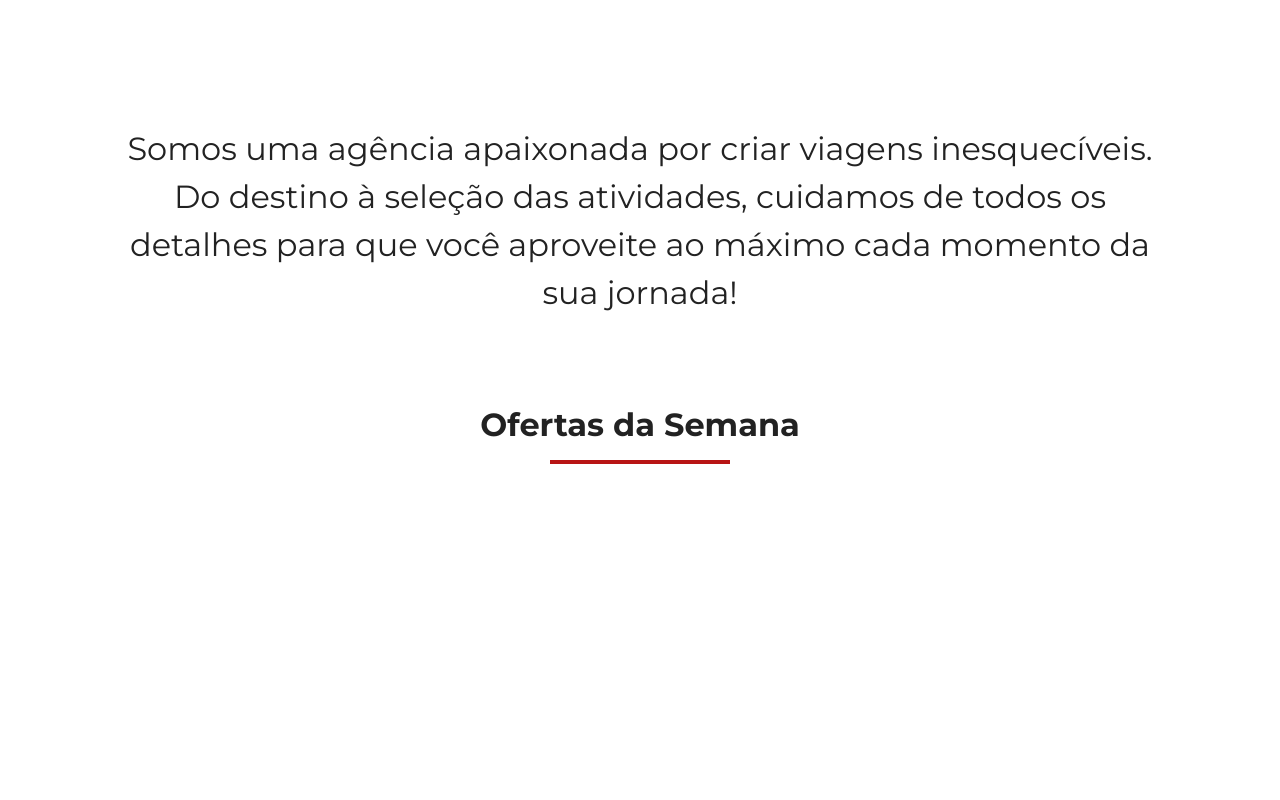
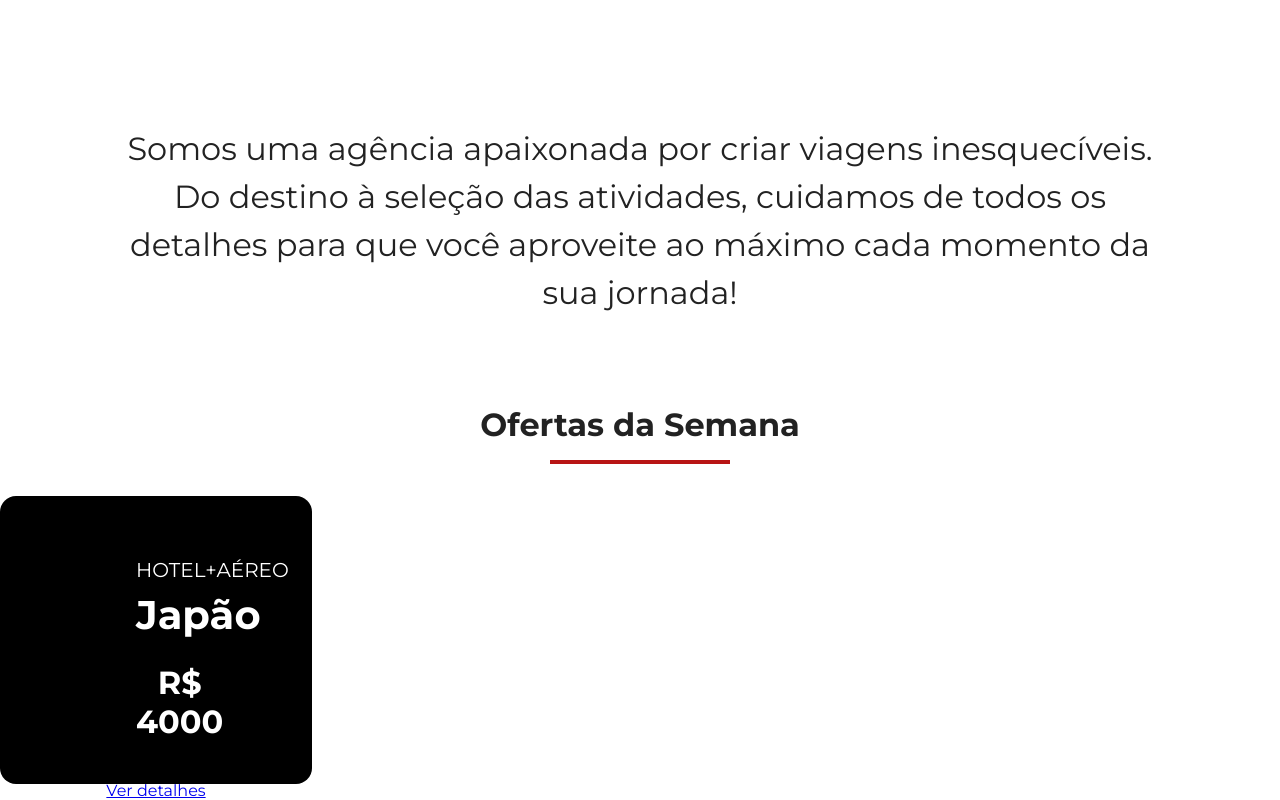
Before and after one commit to thadeu-borges/jornada-viagens, a plain HTML site: page index.html in a window 1280 px wide. Shown: the part 723-1523 px from the top of the page. Before the commit the page ends 1219 px from the top, so only its background shows below. Drawn offline with Linux system fonts and the light colour scheme.

Commit message:
Cria estrutura do card de oferta

```diff
--- a/css/offers.css
+++ b/css/offers.css
@@ -0,0 +1,33 @@
+.card {
+  color: var(--text-secondary-color);
+  background-color: black;
+  width: 312px;
+  height: 288px;
+  box-sizing: border-box;
+  padding: 24px 16px;
+  border-radius: 16px;
+  text-align: center;
+}
+
+.card header {
+  display: block;
+  background-color: transparent;
+  position: static;
+}
+
+.card header p {
+  font-size: 20px;
+  font-weight: var(--text-weight);
+}
+
+.card header h3 {
+  font-size: 40px;
+  font-weight: var(--title-weight);
+  margin: 8px 0 0;
+}
+
+.card header span {
+  font-size: 32px;
+  margin-top: 24px;
+  display: inline-block;
+}
--- a/index.html
+++ b/index.html
@@ -60,6 +60,20 @@
         <h2>Ofertas da Semana</h2>
         <hr />
       </div>
+      <div class="offers-cards">
+        <article class="card">
+          <header>
+            <p>HOTEL+AÉREO</p>
+            <h3>
+              Japão <br />
+              <span>R$ 4000</span>
+            </h3>
+          </header>
+          <footer>
+            <a href="#" class="button">Ver detalhes</a>
+          </footer>
+        </article>
+      </div>
     </section>
   </body>
 </html>
```
